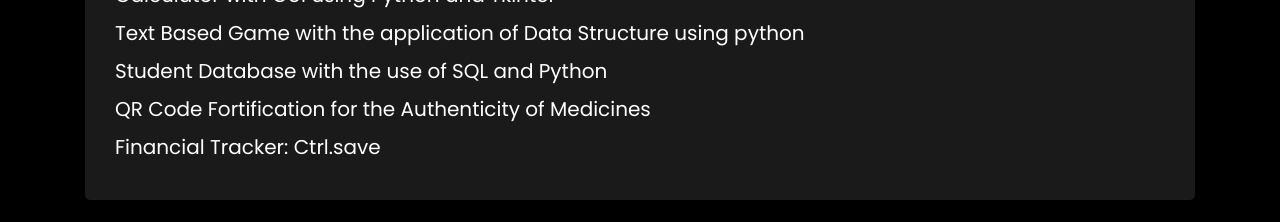
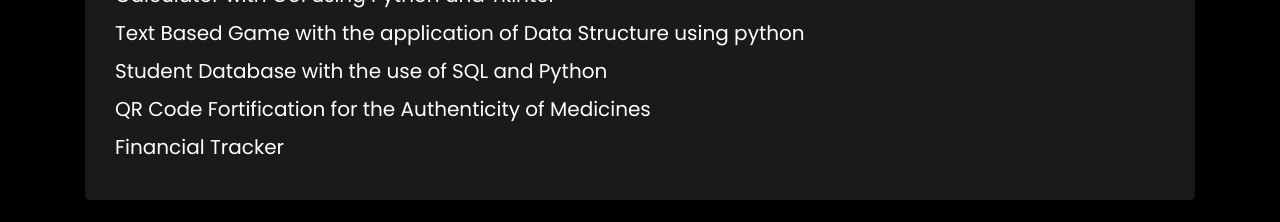
Before and after one commit to Andrei092503/Andrei092503.github.io, a plain HTML site: page index.html in a window 1280 px wide. Shown: the part 2700-2922 px from the top of the page. Drawn offline with Linux system fonts and the light colour scheme; files whose address does not match are found by name.

Commit message:
Update index.html

```diff
--- a/index.html
+++ b/index.html
@@ -292,7 +292,7 @@
 				<h5>Text Based Game with the application of Data Structure using python</h5>
 				<h5>Student Database with the use of SQL and Python</h5>
 				<h5>QR Code Fortification for the Authenticity of Medicines</h5>
-				<h5>Financial Tracker: Ctrl.save</h5>
+				<a href="https://ctrl-save.onrender.com" target="_blank" rel="noopener noreferrer"><h5>Financial Tracker</h5></a>
 
 			</div>
     </div>
```
